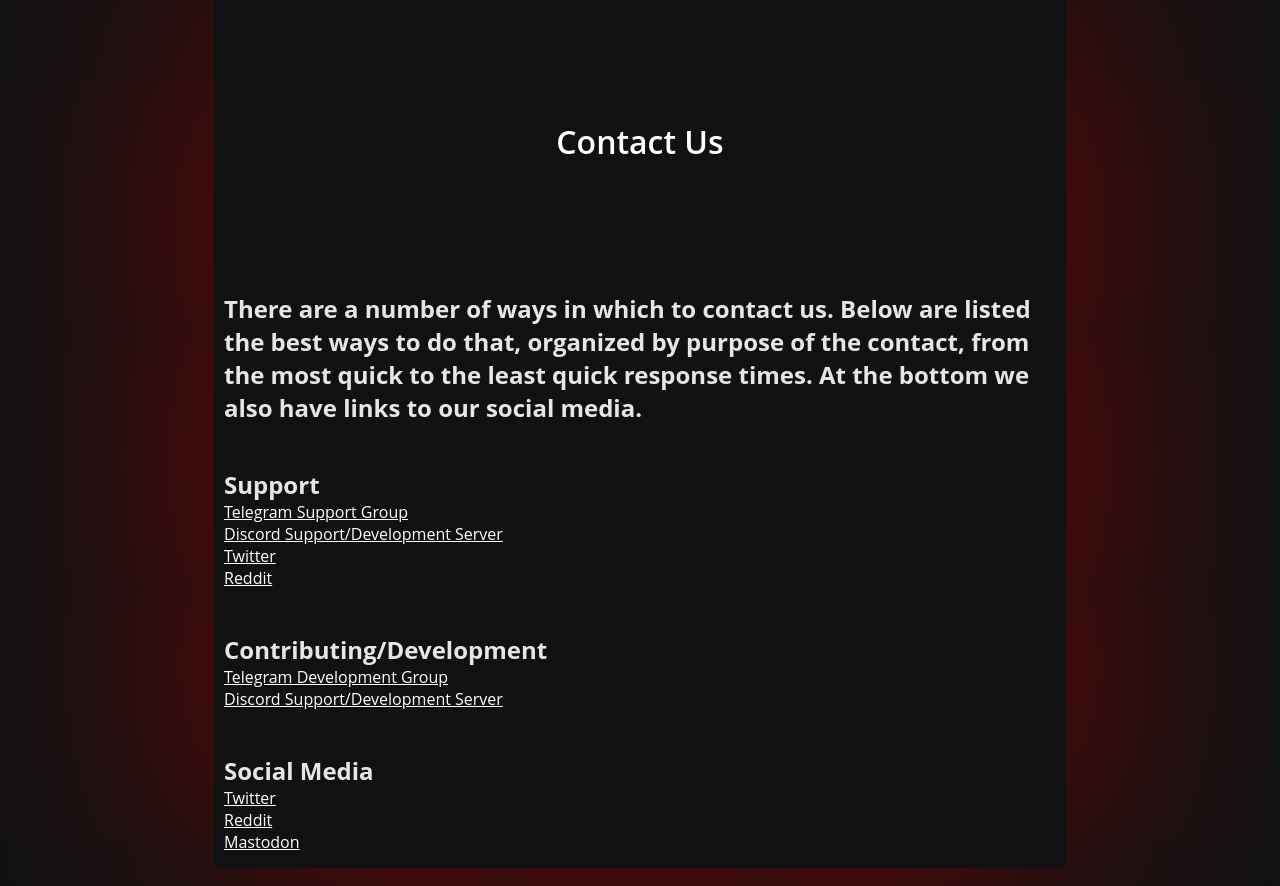
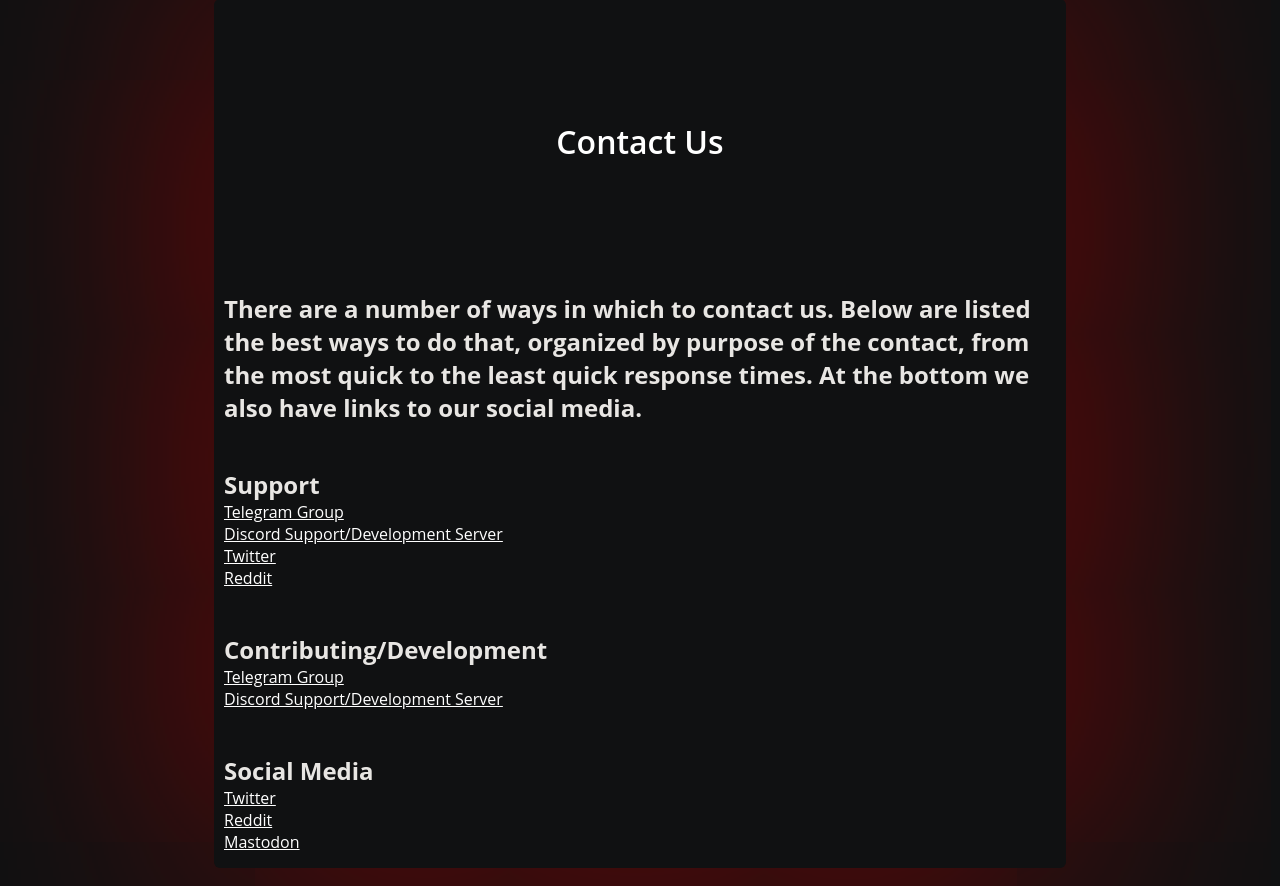
Before and after one commit to drauger-os-development/website, a Flask app: page /contact in a window 1280 px wide. Shown: the part 175-1061 px from the top of the page. Run offline with Flask 2, Linux system fonts and the light colour scheme; some libraries are stand-ins or nearby versions.

Commit message:
update Telegram links

```diff
--- a/templates/contact.html
+++ b/templates/contact.html
@@ -22,7 +22,7 @@
         Support
   </h2>
   <p>
-    <a href="https://t.me/draugeros" target="_blank">Telegram Support Group</a>
+    <a href="https://t.me/draugeros" target="_blank">Telegram Group</a>
     </br>
     <a href="https://discord.gg/JW8FGrc" target="_blank">Discord Support/Development Server</a>
     </br>
@@ -36,7 +36,7 @@
       Contributing/Development
   </h2>
   <p>
-    <a href="https://t.me/draugeros_dev" target="_blank">Telegram Development Group</a>
+    <a href="https://t.me/draugeros" target="_blank">Telegram Group</a>
     </br>
     <a href="https://discord.gg/JW8FGrc" target="_blank">Discord Support/Development Server</a>
   </p>
@@ -50,7 +50,7 @@
       </br>
       <a href="https://reddit.com/r/DraugerOS" target="_blank">Reddit</a>
       </br>
-      <a rel="me" href="https://fosstodon.org/@DraugerOS">Mastodon</a>
+      <a rel="me" href="https://fosstodon.org/@DraugerOS" target="_blank">Mastodon</a>
 </div>
 
 {% endblock %}
```
